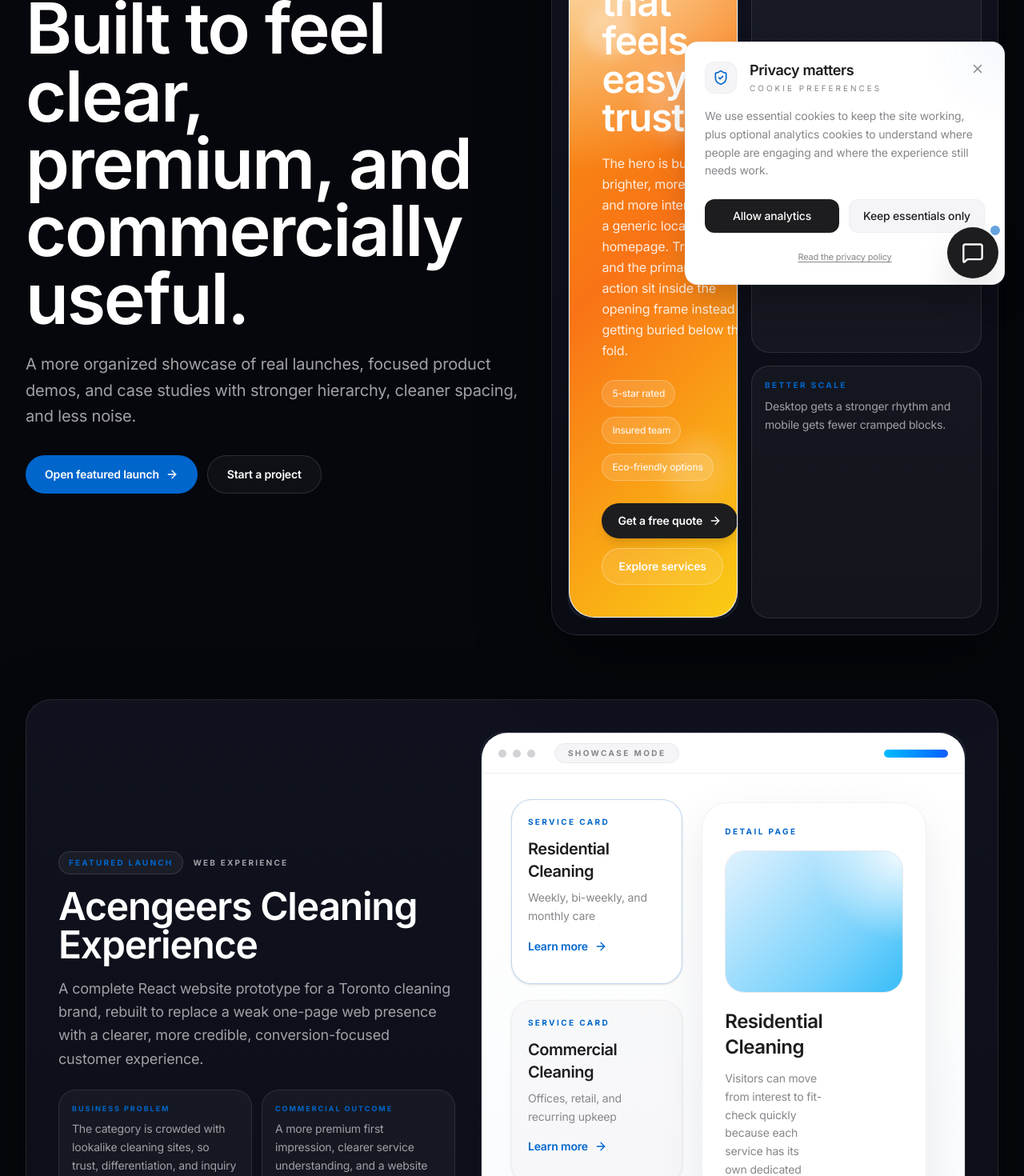
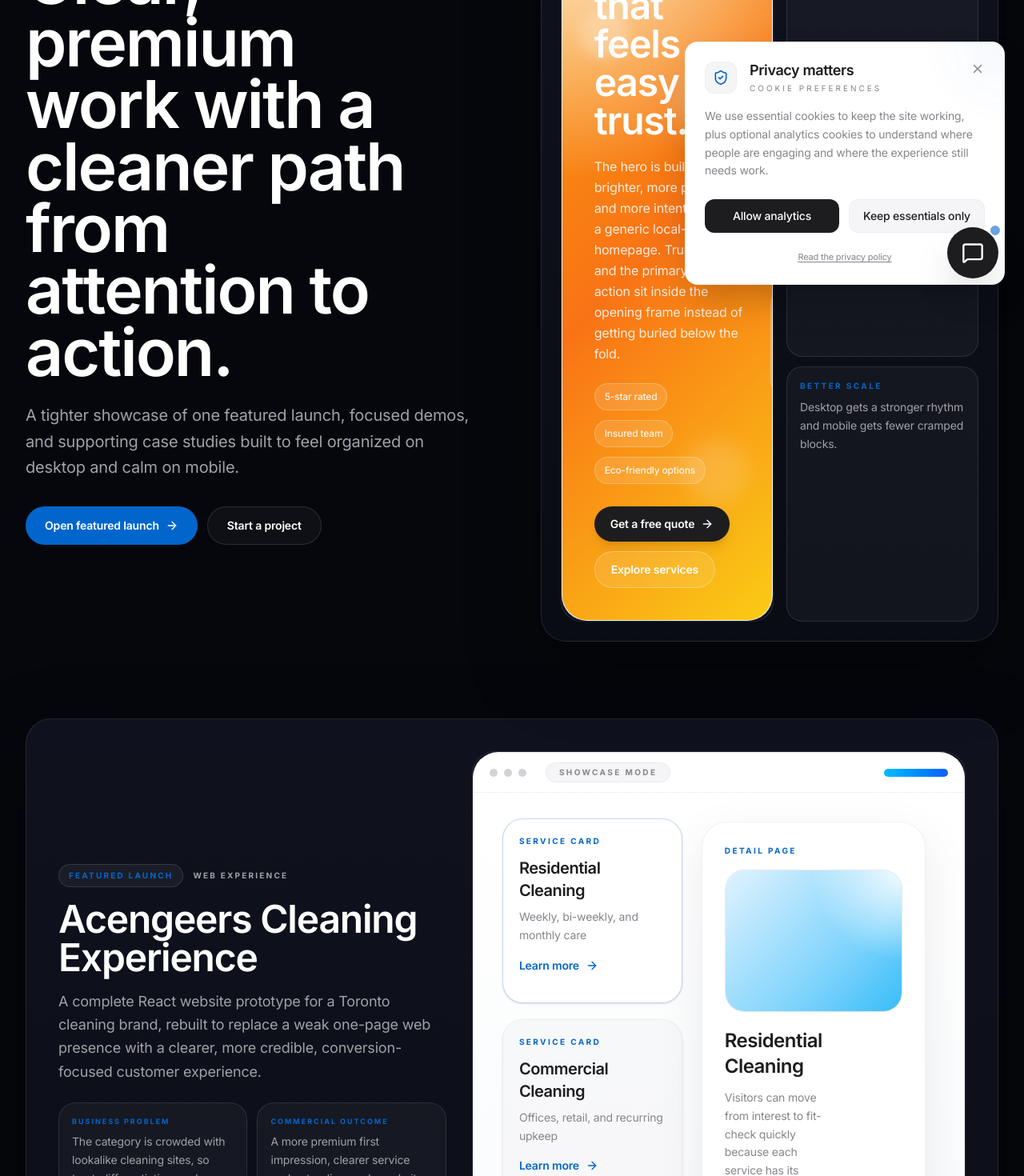
Before and after one commit to bakaltech/bakal-digital, a React (Vite) app: page /portfolio in a window 1280 px wide. Shown: the part 420-1890 px from the top of the page at 80% size. Built offline with nearby package versions, Linux system fonts and the light colour scheme.

Commit message:
Polish portfolio page spacing and hierarchy

```diff
--- a/src/pages/Portfolio.tsx
+++ b/src/pages/Portfolio.tsx
@@ -49,7 +49,7 @@ function DarkShell({ children, className = '' }: { children: React.ReactNode; cl
 
 function MiniMetric({ label, value }: { label: string; value: string }) {
   return (
-    <div className="rounded-[1.2rem] border border-white/10 bg-white/[0.04] px-4 py-4">
+    <div className="rounded-[1.2rem] border border-white/10 bg-white/[0.04] px-4 py-4 sm:px-5 sm:py-5">
       <p className="text-xl font-semibold tracking-tight text-white">{value}</p>
       <p className="mt-1 text-xs leading-relaxed text-brand-300">{label}</p>
     </div>
@@ -82,15 +82,15 @@ export default function Portfolio() {
   return (
     <div className="min-h-screen bg-[#05070c] pt-24 pb-20 text-white sm:pt-28 sm:pb-24">
       <div className="mx-auto max-w-7xl px-5 sm:px-6 lg:px-8">
-        <section className="mb-16 md:mb-20">
-          <div className="grid gap-10 lg:grid-cols-[minmax(0,1.05fr)_minmax(0,0.95fr)] lg:items-center">
+        <section className="mb-18 md:mb-24">
+          <div className="grid gap-8 lg:grid-cols-[minmax(0,1.02fr)_minmax(0,0.98fr)] lg:items-center lg:gap-12">
             <motion.div initial={{ opacity: 0, y: 24 }} animate={{ opacity: 1, y: 0 }} transition={{ duration: 0.8, ease: [0.16, 1, 0.3, 1] }}>
               <p className="mb-6 text-sm font-semibold uppercase tracking-widest text-accent">Work</p>
-              <h1 className="max-w-[10ch] text-5xl font-semibold leading-[0.96] tracking-tight text-white sm:text-6xl md:text-7xl lg:text-[5.5rem]">
-                Built to feel clear, premium, and commercially useful.
+              <h1 className="max-w-[11ch] text-4xl font-semibold leading-[0.94] tracking-tight text-white sm:text-6xl md:text-7xl lg:max-w-[9ch] lg:text-[5.15rem]">
+                Clear, premium work with a cleaner path from attention to action.
               </h1>
-              <p className="mt-6 max-w-2xl text-lg leading-relaxed text-brand-300 sm:text-xl">
-                A more organized showcase of real launches, focused product demos, and case studies with stronger hierarchy, cleaner spacing, and less noise.
+              <p className="mt-6 max-w-xl text-base leading-relaxed text-brand-300 sm:text-lg md:text-xl">
+                A tighter showcase of one featured launch, focused demos, and supporting case studies built to feel organized on desktop and calm on mobile.
               </p>
               <div className="mt-8 flex flex-col gap-3 sm:flex-row sm:flex-wrap">
                 <Link
@@ -109,18 +109,18 @@ export default function Portfolio() {
               </div>
             </motion.div>
 
-            <DarkShell className="overflow-hidden p-4 sm:p-5">
-              <div className="grid gap-4 md:grid-cols-[minmax(0,1fr)_18rem]">
-                <div className="overflow-hidden rounded-[1.6rem] border border-white/10 bg-[#0d1220]">
+            <DarkShell className="overflow-hidden p-4 sm:p-5 lg:p-6">
+              <div className="grid gap-4 lg:grid-cols-[minmax(0,1fr)_15rem]">
+                <div className="overflow-hidden rounded-[1.6rem] border border-white/10 bg-[#0d1220] min-h-[20rem]">
                   <AcengeersShowcase activeFeature={0} />
                 </div>
-                <div className="grid gap-4">
+                <div className="grid gap-3">
                   {[
                     ['Featured launch', 'Acengeers leads the page as the flagship website case study.'],
                     ['Cleaner structure', 'Each section now has one job instead of trying to do everything.'],
                     ['Better scale', 'Desktop gets a stronger rhythm and mobile gets fewer cramped blocks.'],
                   ].map(([title, text]) => (
-                    <div key={title} className="rounded-[1.4rem] border border-white/10 bg-white/[0.04] p-4">
+                    <div key={title} className="rounded-[1.25rem] border border-white/10 bg-white/[0.04] p-4">
                       <p className="mb-2 text-[10px] font-bold uppercase tracking-[0.24em] text-accent">{title}</p>
                       <p className="text-sm leading-relaxed text-brand-300">{text}</p>
                     </div>
@@ -134,7 +134,7 @@ export default function Portfolio() {
         {featuredProject ? (
           <section className="mb-20 md:mb-24">
             <DarkShell className="overflow-hidden p-6 sm:p-8 lg:p-10">
-              <div className="grid gap-8 lg:grid-cols-[minmax(0,0.9fr)_minmax(0,1.1fr)] lg:items-center">
+              <div className="grid gap-8 lg:grid-cols-[minmax(0,0.88fr)_minmax(0,1.12fr)] lg:items-center">
                 <div>
                   <div className="mb-4 flex flex-wrap items-center gap-3">
                     <span className="rounded-full border border-white/12 bg-white/[0.05] px-3 py-1.5 text-[10px] font-bold uppercase tracking-[0.22em] text-accent">
@@ -202,7 +202,7 @@ export default function Portfolio() {
                 </div>
 
                 <div className="grid gap-4">
-                  <div className="overflow-hidden rounded-[1.75rem] border border-white/10 bg-[#0d1220]">
+                  <div className="overflow-hidden rounded-[1.75rem] border border-white/10 bg-[#0d1220] min-h-[22rem]">
                     <AcengeersShowcase activeFeature={1} />
                   </div>
                   <div className="grid gap-4 sm:grid-cols-2">
@@ -227,7 +227,7 @@ export default function Portfolio() {
             text="The page is now organized into one featured launch, focused demos, and a supporting set of concept studies so each layer has a clear purpose."
           />
 
-          <div className="mt-10 grid gap-6 lg:grid-cols-3">
+          <div className="mt-10 grid gap-6 md:grid-cols-2 xl:grid-cols-3">
             {[
               {
                 title: 'Featured website launch',
@@ -252,8 +252,8 @@ export default function Portfolio() {
               },
             ].map((item) => (
               <div key={item.title}>
-                <DarkShell className="overflow-hidden p-5 sm:p-6">
-                <div className="mb-5 overflow-hidden rounded-[1.3rem] border border-white/10 bg-[#0d1220]">{item.preview}</div>
+                <DarkShell className="h-full overflow-hidden p-5 sm:p-6">
+                  <div className="mb-5 overflow-hidden rounded-[1.3rem] border border-white/10 bg-[#0d1220] min-h-[15rem]">{item.preview}</div>
                   <h3 className="text-2xl font-semibold tracking-tight text-white">{item.title}</h3>
                   <p className="mt-3 text-sm leading-relaxed text-brand-300 sm:text-base">{item.text}</p>
                   <Link
@@ -296,9 +296,9 @@ export default function Portfolio() {
                   </div>
 
                   <h3 className="mt-4 text-2xl font-semibold tracking-tight text-white sm:text-3xl">{demo.title}</h3>
-                  <p className="mt-3 text-sm leading-relaxed text-brand-300 sm:text-base">{demo.summary}</p>
+                  <p className="mt-3 max-w-xl text-sm leading-relaxed text-brand-300 sm:text-base">{demo.summary}</p>
 
-                  <div className="mt-5 overflow-hidden rounded-[1.5rem] border border-white/10 bg-[#0d1220]">
+                  <div className="mt-5 overflow-hidden rounded-[1.5rem] border border-white/10 bg-[#0d1220] min-h-[14rem]">
                     <div className="aspect-[16/10]">
                       <DemoPreview id={demo.id} />
                     </div>
@@ -399,7 +399,7 @@ export default function Portfolio() {
                   </div>
 
                   <h3 className="mt-4 text-2xl font-semibold tracking-tight text-white md:text-3xl">{project.title}</h3>
-                  <p className="mt-3 text-sm leading-relaxed text-brand-300 sm:text-base">{project.description}</p>
+                  <p className="mt-3 max-w-xl text-sm leading-relaxed text-brand-300 sm:text-base">{project.description}</p>
 
                   <div className="mt-5 rounded-[1.25rem] border border-white/10 bg-white/[0.04] px-4 py-4">
                     <p className="mb-2 text-[9px] font-bold uppercase tracking-[0.22em] text-accent">Business context</p>
@@ -446,7 +446,7 @@ export default function Portfolio() {
           <div className="mt-10 grid gap-4 sm:grid-cols-2 xl:grid-cols-4">
             {impactMetrics.map((metric) => (
               <div key={metric.label}>
-                <DarkShell className="p-5 sm:p-6">
+                <DarkShell className="h-full p-5 sm:p-6">
                   <p className="mb-3 text-[11px] font-bold uppercase tracking-[0.24em] text-accent">{metric.label}</p>
                   <p className="text-3xl font-semibold tracking-tight text-white sm:text-4xl">{metric.value}</p>
                   <p className="mt-3 text-sm leading-relaxed text-brand-300 sm:text-base">{metric.detail}</p>
```
Lines whose indentation alone changed are shown as unchanged.
